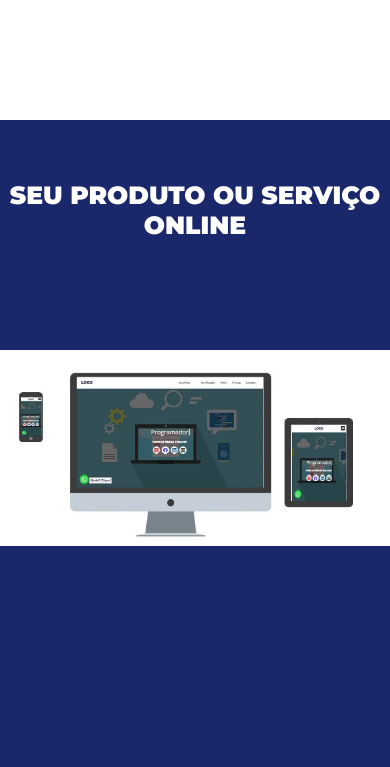
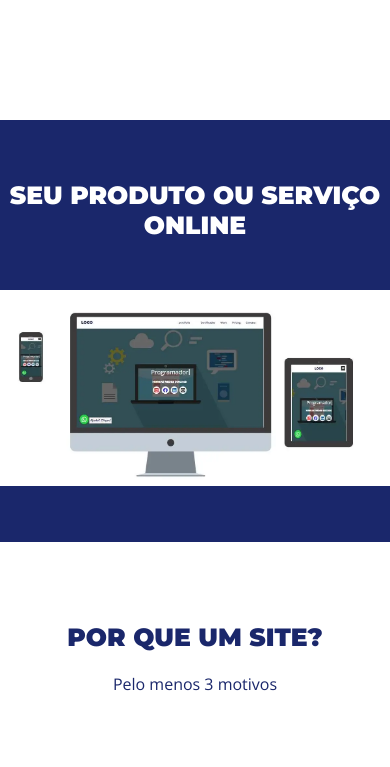
Before and after one commit to marcelo-site/landing-page, a plain HTML site: page index.html in a window 390 px wide. Shown: the part 2060-2827 px from the top of the page. Drawn offline with nearby package versions, Linux system fonts and the light colour scheme.

Commit message:
v0.2.0.3

```diff
--- a/assets/css/media.css
+++ b/assets/css/media.css
@@ -87,6 +87,9 @@
     .zoom svg {
         margin: -3px;
     }
+    section#svg-tec-front{
+        padding-bottom: 8rem;
+    }
 }
 @media (max-width: 480px) {
     #contato .grid{
@@ -113,4 +116,7 @@
     .zoom svg{
         margin: -6px;
     }
+    section#svg-tec-front{
+        padding-bottom: 5rem;
+    }
 }
--- a/assets/css/style.css
+++ b/assets/css/style.css
@@ -139,12 +139,10 @@ p.top3-p {
     margin-bottom: 8rem;
 }
 section#svg-tec-front {
-    min-height: 80vh;
     padding-bottom: 10rem;
     padding-top: 6rem;
 }
 #svg-tec-front div img{
-    margin-top: 6rem;
     width: 100%;
 }
 #section-five img{
```
